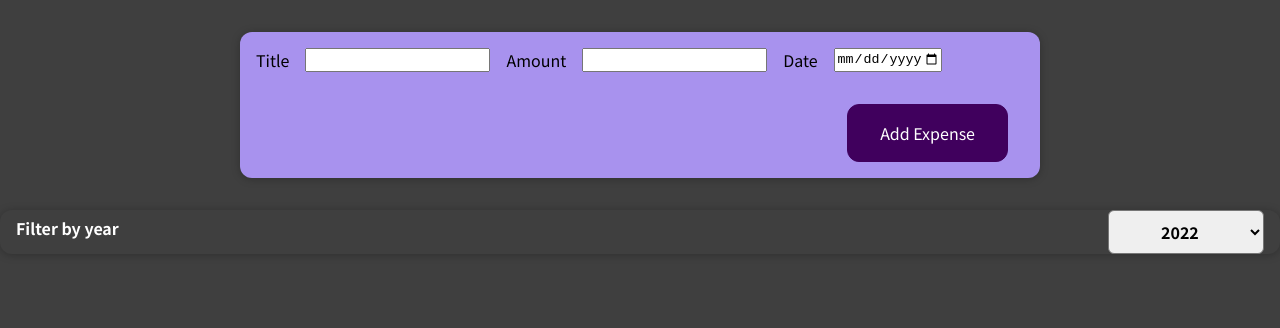
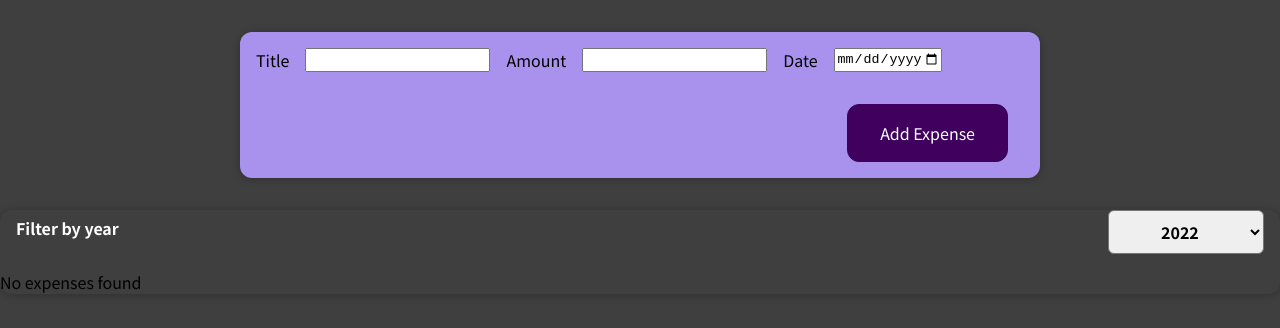
Before and after one commit to Smoopfrog/expense-sheet, a React (Create React App) app: page / in a window 1280 px wide. Shown: the top 328 px of the page. Built offline with nearby package versions, Linux system fonts and the light colour scheme.

Commit message:
add conditional message if no expenses

```diff
--- a/src/components/Expenses/Expenses.js
+++ b/src/components/Expenses/Expenses.js
@@ -6,11 +6,28 @@
 const Expenses = (props) => {
   const [filteredYear, setFilteredYear] = useState("2022");
 
-  const filteredExpenses = props.items.filter(expense => expense.date.getFullYear().toString() === filteredYear)
+  const filteredExpenses = props.items.filter(
+    (expense) => expense.date.getFullYear().toString() === filteredYear
+  );
 
   const addYearHandler = (selectedYear) => {
     setFilteredYear(selectedYear);
   };
+
+  let expensesContent = <p>No expenses found</p>;
+
+  if (filteredExpenses.length > 0) {
+    expensesContent = filteredExpenses.map((expense) => {
+      return (
+        <ExpenseItem
+          key={expense.id}
+          title={expense.title}
+          amount={expense.amount}
+          date={expense.date}
+        />
+      );
+    })
+  }
 
   return (
     <Card className="expenses">
@@ -18,16 +35,8 @@
         selectedYear={filteredYear}
         onYearChange={addYearHandler}
       />
-      {filteredExpenses.map((expense) => {
-        return (
-          <ExpenseItem
-            key={expense.id}
-            title={expense.title}
-            amount={expense.amount}
-            date={expense.date}
-          />
-        );
-      })}
+      {expensesContent}
+
     </Card>
   );
 };
```
Also changed, not shown: 1 other file (tests, documents, lock files or other folders).
